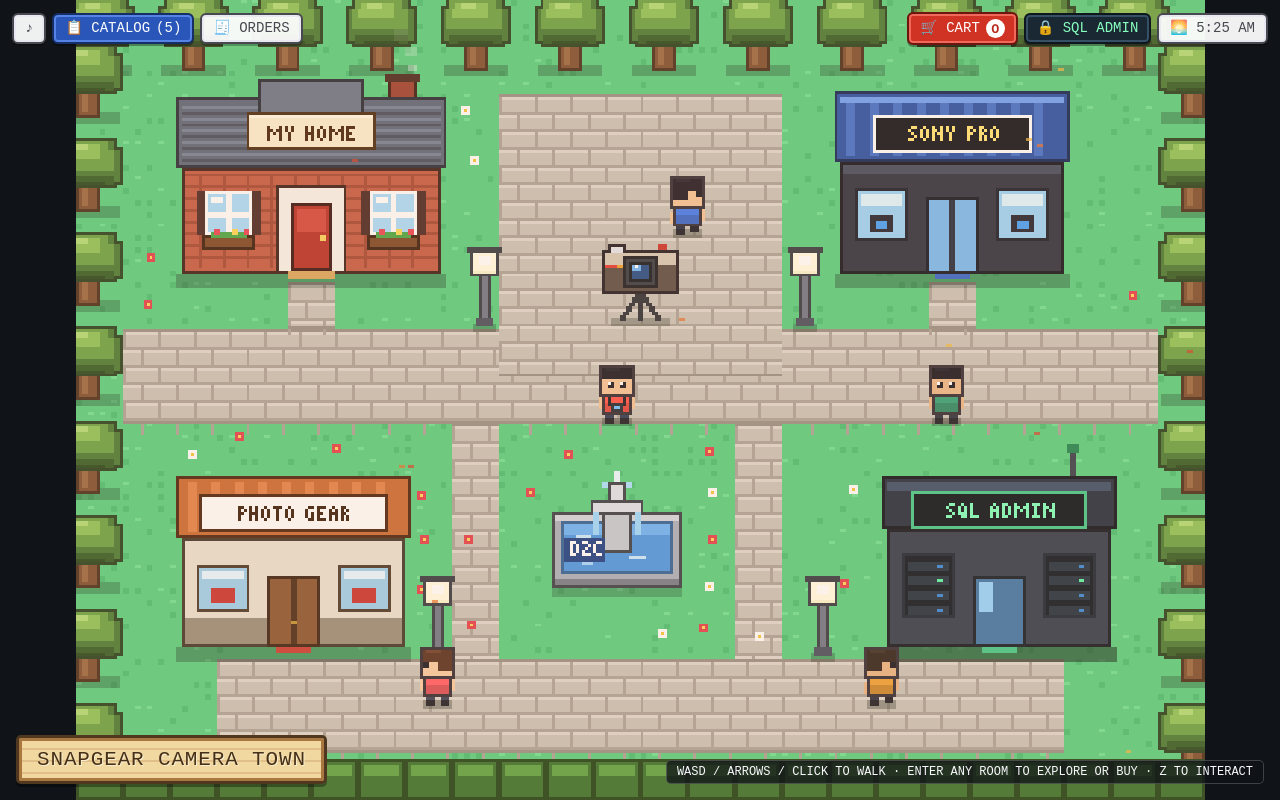
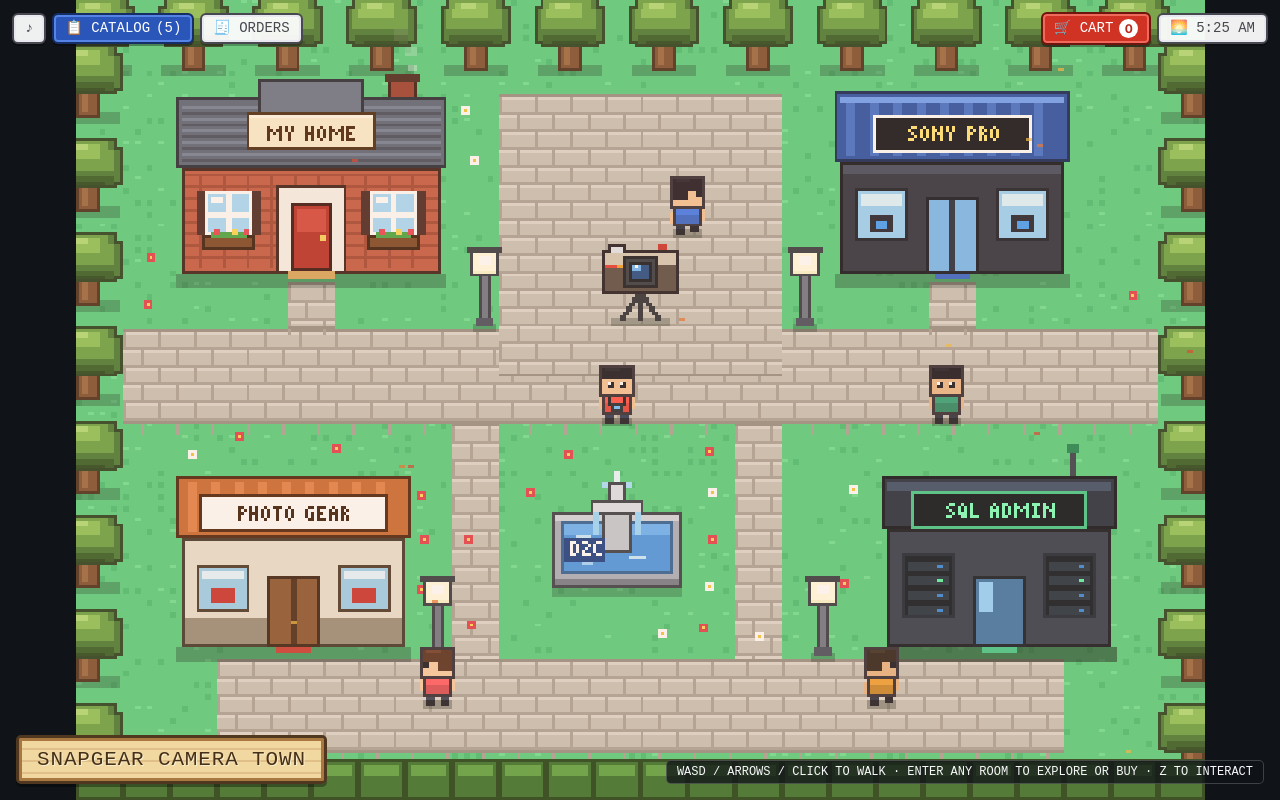
Before and after one commit to clark970417-eng/snapgear-camera-store, a website with bundled scripts: page public/index.html in a window 1280 px wide. Built offline with nearby package versions, Linux system fonts and the light colour scheme; files whose address does not match are found by name; a web font is replaced by a local one.

Commit message:
ui: remove SQL ADMIN button from top HUD

```diff
--- a/public/index.html
+++ b/public/index.html
@@ -39,7 +39,6 @@
     </div>
     <div class="hud-group">
       <button id="navCart" class="gba-pill cta-cart" type="button">🛒 CART <span id="cartCountBadge" class="cart-badge">0</span></button>
-      <button id="navSqlLab" class="gba-pill cta-sql" type="button" title="Enter SQL Admin Lab Server Room">🔒 SQL ADMIN</button>
       <button id="clockBtn" class="gba-pill" type="button" title="Click to preview Day / Dusk / Night / Auto">☀ --:--</button>
     </div>
   </header>
```
